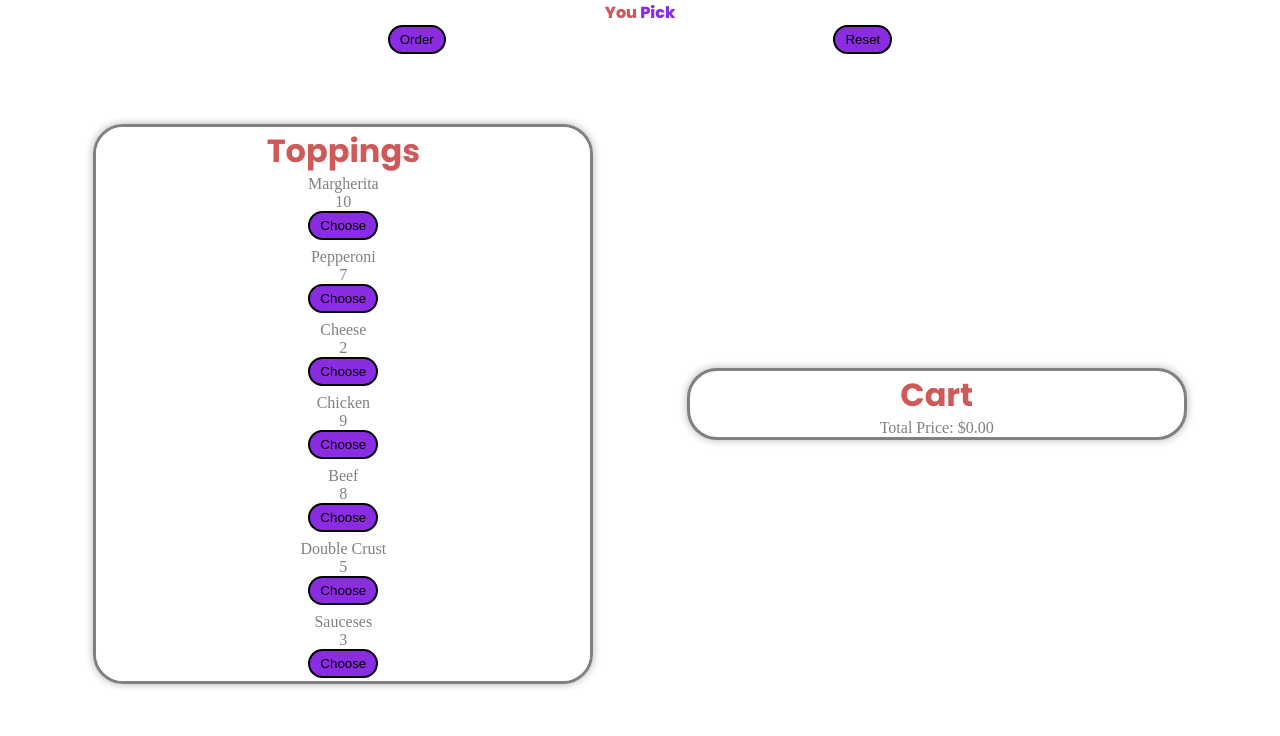
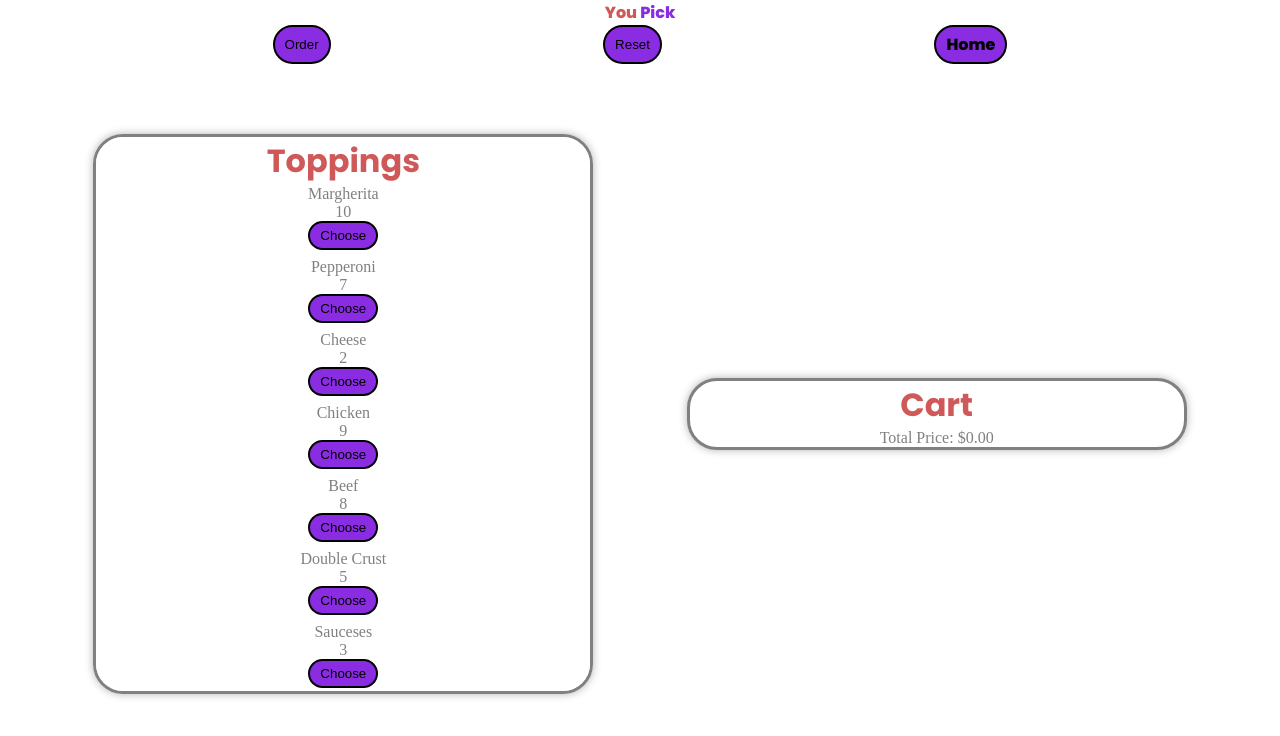
Before and after one commit to jahnathanexantus/react-pizza, a React (Create React App) app in the folder UCF/react-pizza/pizza/: page /menu in a window 1280 px wide. Shown: the top 736 px of the page. Built offline with nearby package versions, Linux system fonts and the light colour scheme.

Commit message:
create the home button

```diff
--- a/UCF/react-pizza/pizza/src/pages/menu/Menu.js
+++ b/UCF/react-pizza/pizza/src/pages/menu/Menu.js
@@ -2,9 +2,11 @@
 import { toppings } from "../../options";
 import ToppingsItem from "../../components/ToppingsItem";
 import './menu.css';
+import { Link } from 'react-router-dom';
+import { calculateTotal } from "./calculateTotal";
 
 
-import { calculateTotal } from "./calculateTotal";
+
 
 const Menu = () => {
   const [cart, setCart] = useState([]);
@@ -33,6 +35,7 @@
         <div className="cart__buttons">
         <button className='toppings__button' onClick={order}>Order</button>
         <button className='toppings__button' onClick={reset}>Reset</button>
+        <Link to="/" className='toppings__button'>Home</Link>
       </div>
       </h1>
 
```
